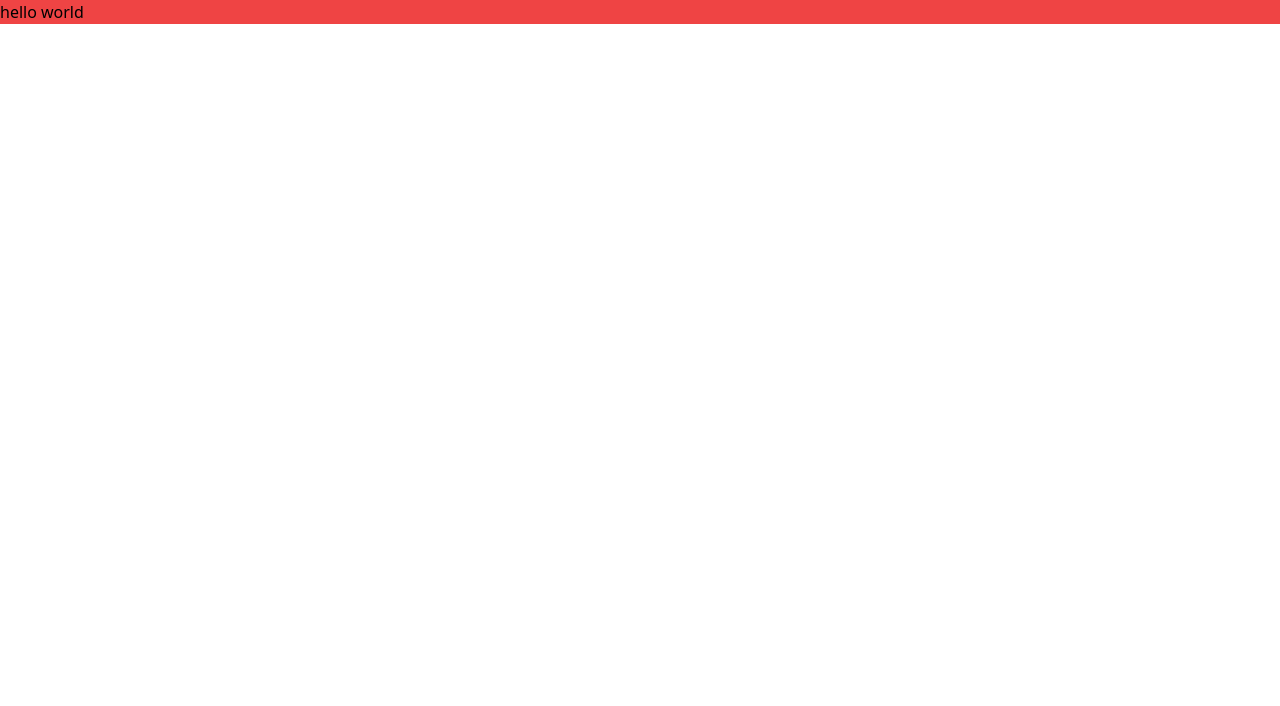
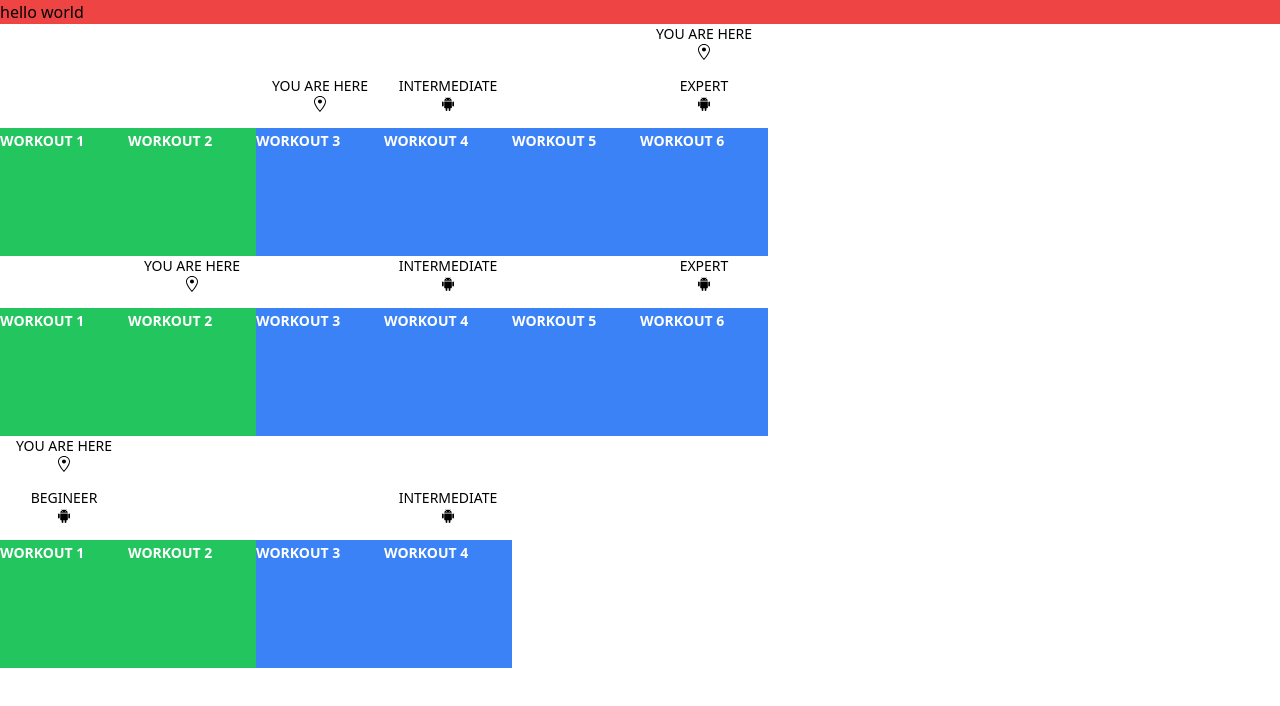
Before and after one commit to Nishant-Chaudhary5338/WebDev-Challenge, a React (Vite) app: page / in a window 1280 px wide. Shown: the top 706 px of the page. Built offline with nearby package versions, Linux system fonts and the light colour scheme.

Commit message:
tested props with sample data

```diff
--- a/package.json
+++ b/package.json
@@ -10,7 +10,8 @@
   },
   "dependencies": {
     "react": "^18.2.0",
-    "react-dom": "^18.2.0"
+    "react-dom": "^18.2.0",
+    "react-icons": "^4.4.0"
   },
   "devDependencies": {
     "@types/react": "^18.0.15",
--- a/src/App.jsx
+++ b/src/App.jsx
@@ -1,6 +1,8 @@
 /** @format */
 
 import { useState } from "react";
+import Step from "./components/Step";
+import { sampleData, sampleData2 } from "./MockData";
 
 function App() {
   const [count, setCount] = useState(0);
@@ -8,6 +10,35 @@ function App() {
   return (
     <div className="App">
       <h1 className="bg-red-500"> hello world</h1>
+      <div className="flex items-stretch">
+        <Step SEQ_NUMBER={1}></Step>
+        <Step SEQ_NUMBER="2"></Step>
+        <Step SEQ_NUMBER="3" isCurrent={true}></Step>
+        <Step SEQ_NUMBER="4" badgeName="intermediate"></Step>
+        <Step SEQ_NUMBER="5"></Step>
+        <Step SEQ_NUMBER={6} isCurrent={true} badgeName="expert"></Step>
+      </div>
+
+      <div className="flex items-stretch">
+        {sampleData.map((s) => (
+          <Step
+            isCurrent={s.isCurrent}
+            badgeName={s.badgeName}
+            SEQ_NUMBER={s.SEQ_NUMBER}
+            data={s}
+          ></Step>
+        ))}
+      </div>
+      <div className="flex items-stretch">
+        {sampleData2.map((s) => (
+          <Step
+            isCurrent={s.isCurrent}
+            badgeName={s.badgeName}
+            SEQ_NUMBER={s.SEQ_NUMBER}
+            data={s}
+          ></Step>
+        ))}
+      </div>
     </div>
   );
 }
--- /dev/null
+++ b/src/MockData.js
@@ -0,0 +1,67 @@
+/** @format */
+
+export const sampleData = [
+  {
+    id: 1,
+    SEQ_NUMBER: 1,
+    badgeName: "",
+    isCurrent: false,
+  },
+  {
+    id: 2,
+    SEQ_NUMBER: 2,
+    badgeName: "",
+    isCurrent: true,
+  },
+  {
+    id: 3,
+    SEQ_NUMBER: 3,
+    badgeName: "",
+    isCurrent: false,
+  },
+  {
+    id: 4,
+    SEQ_NUMBER: 4,
+    badgeName: "Intermediate",
+    isCurrent: false,
+  },
+  {
+    id: 5,
+    SEQ_NUMBER: 5,
+    badgeName: "",
+    isCurrent: false,
+  },
+  {
+    id: 6,
+    SEQ_NUMBER: 6,
+    badgeName: "Expert",
+    isCurrent: false,
+  },
+];
+
+export const sampleData2 = [
+  {
+    id: 1,
+    SEQ_NUMBER: 1,
+    badgeName: "begineer",
+    isCurrent: true,
+  },
+  {
+    id: 2,
+    SEQ_NUMBER: 2,
+    badgeName: "",
+    isCurrent: false,
+  },
+  {
+    id: 3,
+    SEQ_NUMBER: 3,
+    badgeName: "",
+    isCurrent: false,
+  },
+  {
+    id: 4,
+    SEQ_NUMBER: 4,
+    badgeName: "Intermediate",
+    isCurrent: false,
+  },
+];
--- /dev/null
+++ b/src/components/Step.jsx
@@ -0,0 +1,40 @@
+/** @format */
+
+import React from "react";
+import { AiFillAndroid } from "react-icons/ai";
+import { GoLocation } from "react-icons/go";
+
+const Step = ({ badgeName, isCurrent, SEQ_NUMBER }) => {
+  let themeClasses;
+  if (SEQ_NUMBER > 2) {
+    themeClasses = "bg-blue-500";
+  } else {
+    themeClasses = "bg-green-500";
+  }
+  return (
+    <div className="flex flex-col space-y-4 justify-end">
+      {isCurrent && (
+        <div className="text-center">
+          <p className="text-sm">YOU ARE HERE</p>
+          <GoLocation className="m-auto" />
+        </div>
+      )}
+      {badgeName && (
+        <div className="text-center">
+          <p className="text-sm uppercase"> {badgeName} </p>
+          <AiFillAndroid className="m-auto" />
+        </div>
+      )}
+      <div className={"mt-2 h-32 w-32 " + themeClasses}>
+        <span className="text-sm font-semibold text-white">
+          WORKOUT {SEQ_NUMBER}
+        </span>
+      </div>
+    </div>
+  );
+};
+
+Step.defaultProps = {
+  isCurrent: false,
+};
+export default Step;
```
Also changed, not shown: 1 other file (tests, documents, lock files or other folders).
